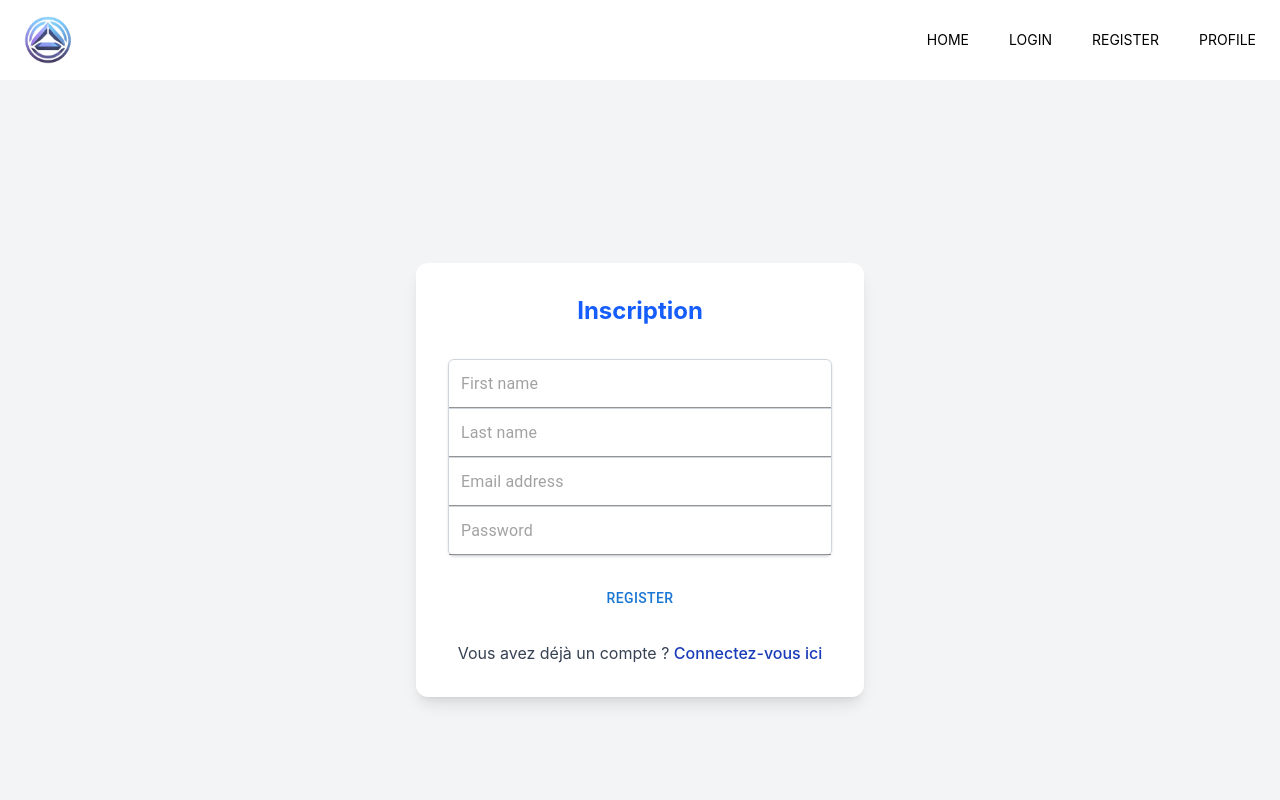
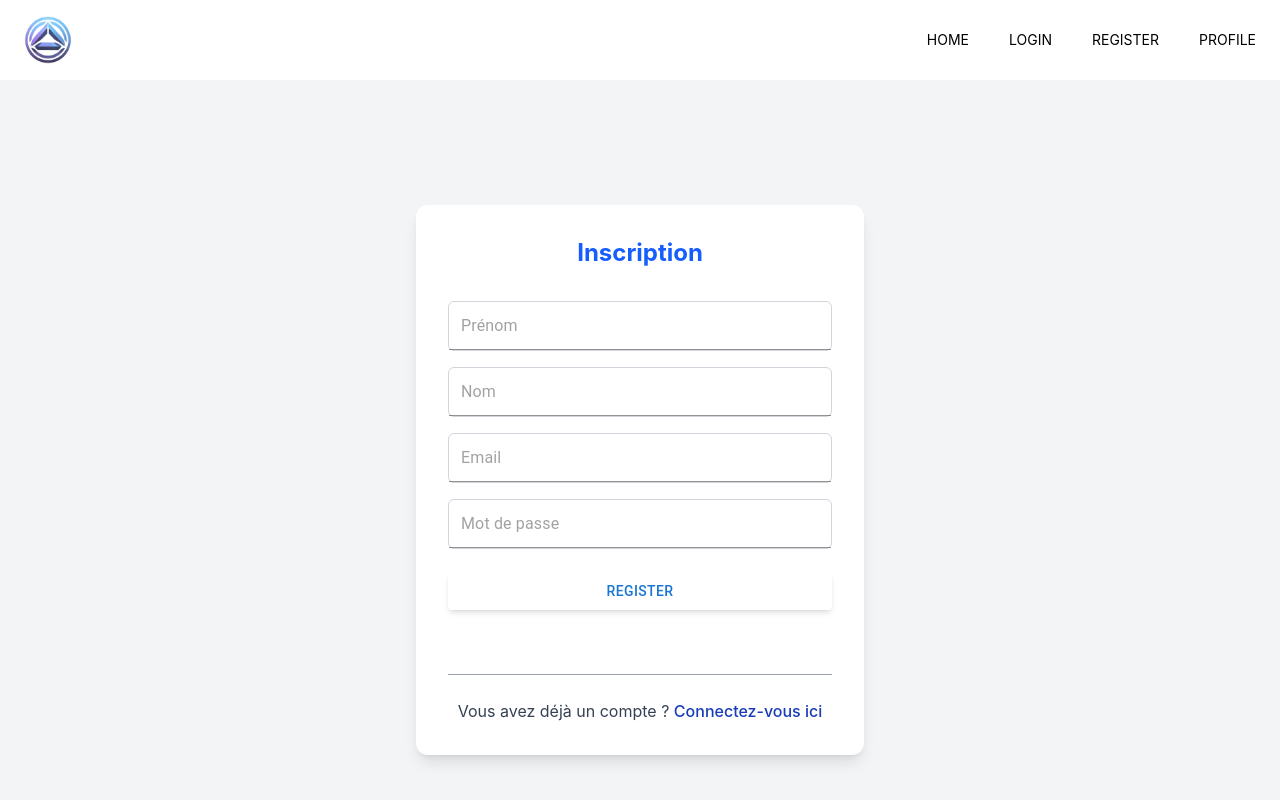
Before and after one commit to hard-tech/Bankys, a React (Vite) app in the folder frontend/: page /register in a window 1280 px wide. Shown: the top 800 px of the page. Built offline with nearby package versions, Linux system fonts and the light colour scheme; no server answers.

Commit message:
page register

```diff
--- a/frontend/src/components/RegisterForm.tsx
+++ b/frontend/src/components/RegisterForm.tsx
@@ -6,17 +6,17 @@ import { RegisterCredentials } from "../type/auth.types";
 const regex = /^(?=.*[a-z])(?=.*[A-Z])(?=.*\d)(?=.*[\W_])[a-zA-Z\d\W_]{8,}$/;
 const validationSchema = Yup.object().shape({
   email: Yup.string()
-    .email("Invalid email format")
-    .required("Email is required"),
+    .email("Format de l'email invalide")
+    .required("Email requis"),
   password: Yup.string()
     .min(8, "Password must be at least 8 characters")
-    .required("Password is required")
+    .required("Mot de passe requis")
     .matches(
       regex,
       "Password must contain at least one uppercase letter, one lowercase letter, and one number, and one special character"
     ),
-  first_name: Yup.string().required("First name is required"),
-  last_name: Yup.string().required("Last name is required"),
+  first_name: Yup.string().required("Prénom requis"),
+  last_name: Yup.string().required("Nom requis"),
 });
 
 interface RegisterFormProps {
@@ -36,14 +36,16 @@ const RegisterForm = ({ formData, setFormData }: RegisterFormProps) => {
       }}
     >
       <Form className="mt-8 space-y-6">
-        <div className="rounded-md shadow-sm -space-y-px">
+        <div className="space-y-4">
+          {" "}
+          {/* Ajout de l'espace entre les champs */}
           <div>
             <Field
               name="first_name"
               type="text"
               as={Input}
-              className="appearance-none rounded-none relative block w-full px-3 py-2 border border-gray-300 placeholder-gray-500 text-gray-900 rounded-t-md focus:outline-none focus:ring-indigo-500 focus:border-indigo-500 focus:z-10 sm:text-sm"
-              placeholder="First name"
+              className="appearance-none relative block w-full px-3 py-2 border border-gray-300 placeholder-gray-500 text-gray-900 rounded-md focus:outline-none focus:ring-indigo-500 focus:border-indigo-500 sm:text-sm"
+              placeholder="Prénom"
             />
             <ErrorMessage
               className="text-red-500"
@@ -56,8 +58,8 @@ const RegisterForm = ({ formData, setFormData }: RegisterFormProps) => {
               name="last_name"
               type="text"
               as={Input}
-              className="appearance-none rounded-none relative block w-full px-3 py-2 border border-gray-300 placeholder-gray-500 text-gray-900 focus:outline-none focus:ring-indigo-500 focus:border-indigo-500 focus:z-10 sm:text-sm"
-              placeholder="Last name"
+              className="appearance-none relative block w-full px-3 py-2 border border-gray-300 placeholder-gray-500 text-gray-900 rounded-md focus:outline-none focus:ring-indigo-500 focus:border-indigo-500 sm:text-sm"
+              placeholder="Nom"
             />
             <ErrorMessage
               className="text-red-500"
@@ -70,8 +72,8 @@ const RegisterForm = ({ formData, setFormData }: RegisterFormProps) => {
               name="email"
               type="email"
               as={Input}
-              className="appearance-none rounded-none relative block w-full px-3 py-2 border border-gray-300 placeholder-gray-500 text-gray-900 focus:outline-none focus:ring-indigo-500 focus:border-indigo-500 focus:z-10 sm:text-sm"
-              placeholder="Email address"
+              className="appearance-none relative block w-full px-3 py-2 border border-gray-300 placeholder-gray-500 text-gray-900 rounded-md focus:outline-none focus:ring-indigo-500 focus:border-indigo-500 sm:text-sm"
+              placeholder="Email"
             />
             <ErrorMessage
               className="text-red-500"
@@ -84,8 +86,8 @@ const RegisterForm = ({ formData, setFormData }: RegisterFormProps) => {
               name="password"
               type="password"
               as={Input}
-              className="appearance-none rounded-none relative block w-full px-3 py-2 border border-gray-300 placeholder-gray-500 text-gray-900 rounded-b-md focus:outline-none focus:ring-indigo-500 focus:border-indigo-500 focus:z-10 sm:text-sm"
-              placeholder="Password"
+              className="appearance-none relative block w-full px-3 py-2 border border-gray-300 placeholder-gray-500 text-gray-900 rounded-md focus:outline-none focus:ring-indigo-500 focus:border-indigo-500 sm:text-sm"
+              placeholder="Mot de passe"
             />
             <ErrorMessage
               className="text-red-500"
@@ -94,10 +96,13 @@ const RegisterForm = ({ formData, setFormData }: RegisterFormProps) => {
             />
           </div>
         </div>
+
         <div>
           <Button
             type="submit"
-            className="group relative w-full flex justify-center py-2 px-4 border border-transparent text-sm font-medium rounded-md text-white bg-indigo-600 hover:bg-indigo-700 focus:outline-none focus:ring-2 focus:ring-offset-2 focus:ring-indigo-500"
+            className="w-full flex justify-center py-2 px-4 border border-transparent text-sm font-medium
+              rounded-md text-white bg-indigo-500 hover:bg-indigo-700
+              transition-transform transform hover:scale-105 shadow-md"
           >
             Register
           </Button>
@@ -106,5 +111,4 @@ const RegisterForm = ({ formData, setFormData }: RegisterFormProps) => {
     </Formik>
   );
 };
-
 export default RegisterForm;
--- a/frontend/src/pages/Register.tsx
+++ b/frontend/src/pages/Register.tsx
@@ -61,7 +61,9 @@ const Register = () => {
             Veuillez patienter...
           </p>
         )}
-
+        <br></br>
+        <br></br>
+        <div className="border-t border-gray-400 my-4"></div>
         {/* Bouton pour aller vers la connexion */}
         <p className="text-center text-gray-700 mt-6">
           Vous avez déjà un compte ?{" "}
```
